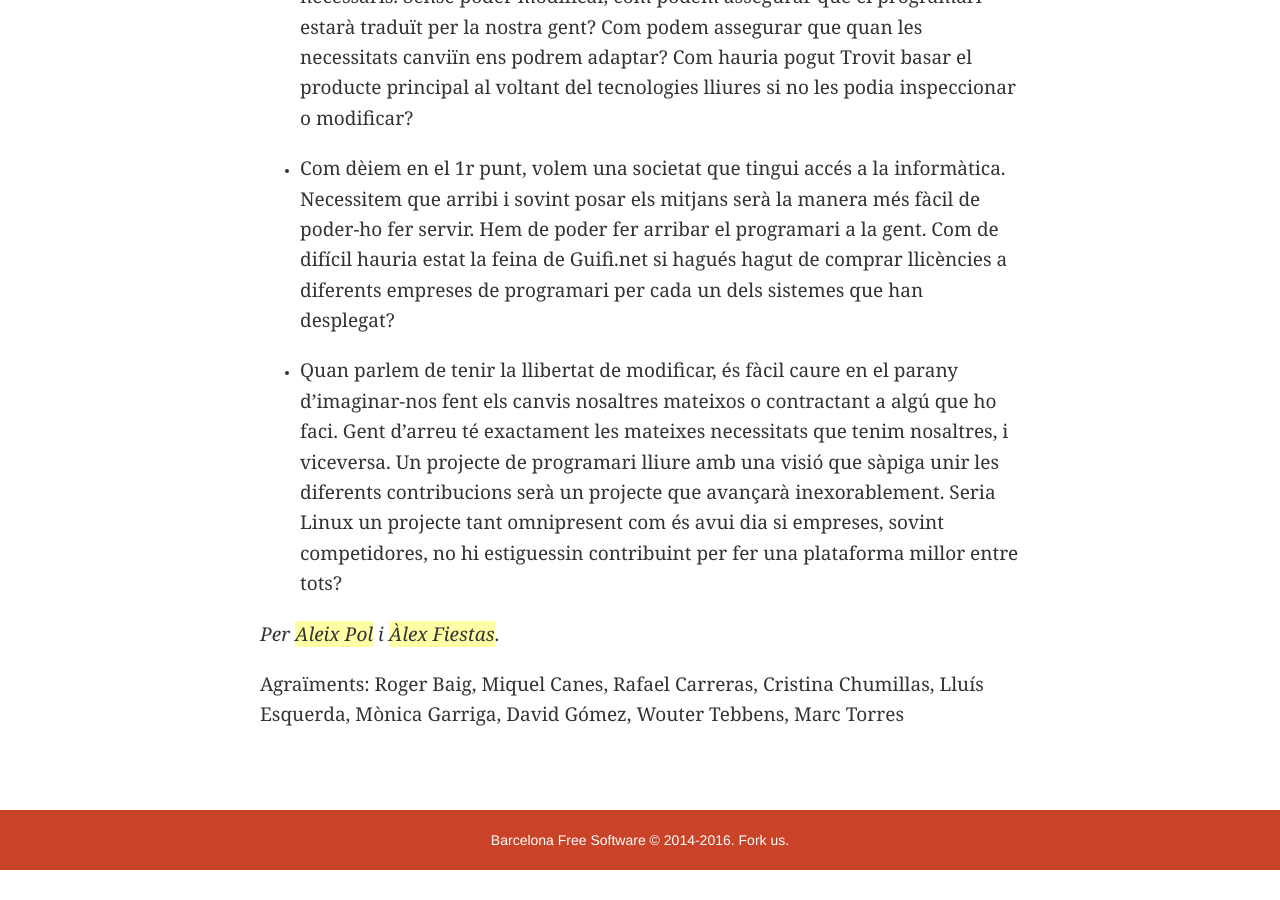
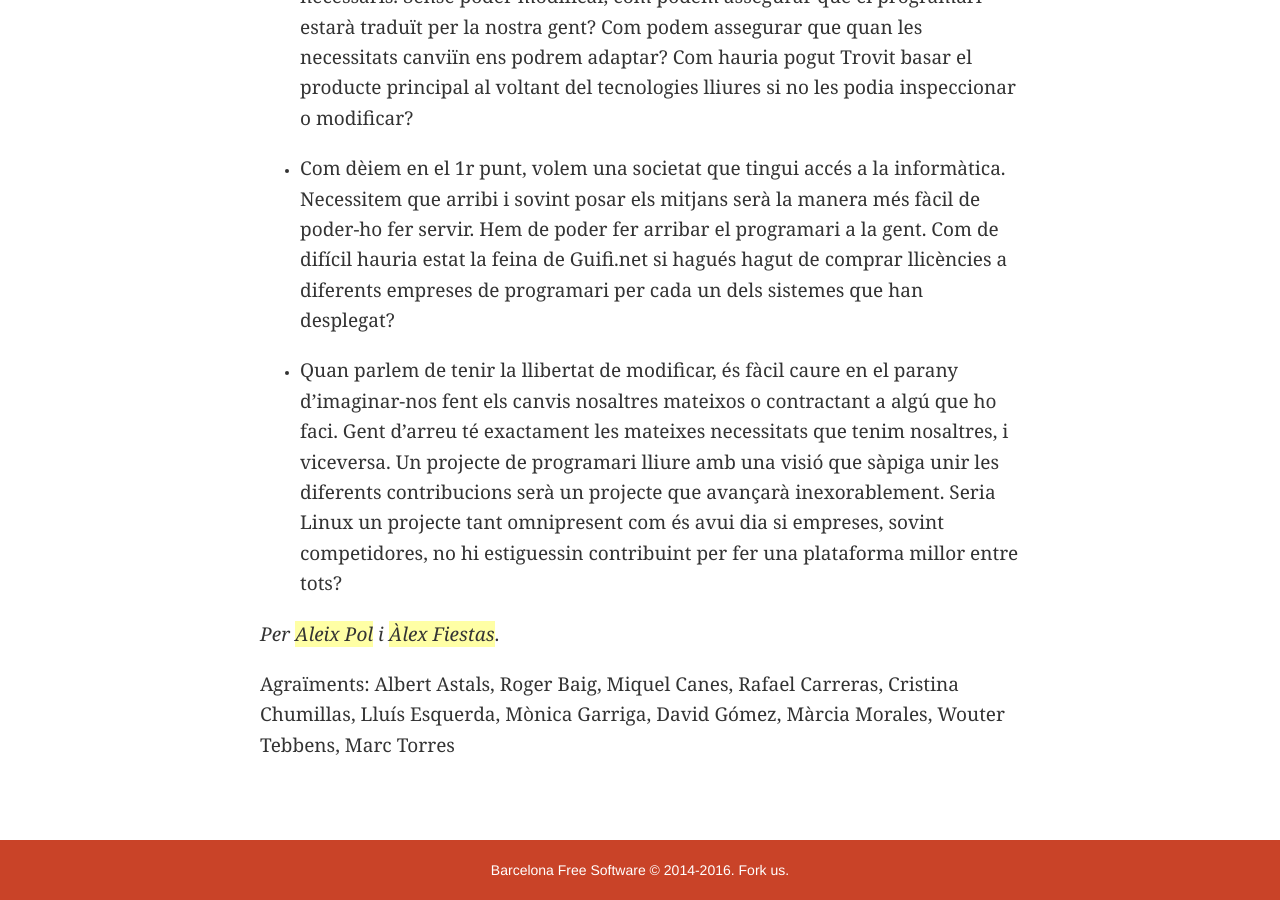
Before and after one commit to bcnfs/bcnfs.github.io, a Jekyll site: the page built from collaborations/obrintbarcelona.md, in a window 1280 px wide and 900 px high, scrolled down 7541 px. Built offline with Jekyll 4.4.1, drawn with Linux system fonts in a browser that asks for light colours; before the commit the page ends 8411 px from its top, so only the background shows below that.

Commit message:
Thank more people who helped

```diff
--- a/collaborations/obrintbarcelona.md
+++ b/collaborations/obrintbarcelona.md
@@ -92,4 +92,4 @@ Havent repassat aquests casos, què ens està aportant realment la llibertat del
 
 *Per [Aleix Pol](https://twitter.com/aleixpol) i [Àlex Fiestas](https://twitter.com/afiestas)*.
 
-Agraïments: Roger Baig, Miquel Canes, Rafael Carreras, Cristina Chumillas, Lluís Esquerda, Mònica Garriga, David Gómez, Wouter Tebbens, Marc Torres
+Agraïments: Albert Astals, Roger Baig, Miquel Canes, Rafael Carreras, Cristina Chumillas, Lluís Esquerda, Mònica Garriga, David Gómez, Màrcia Morales, Wouter Tebbens, Marc Torres
```
